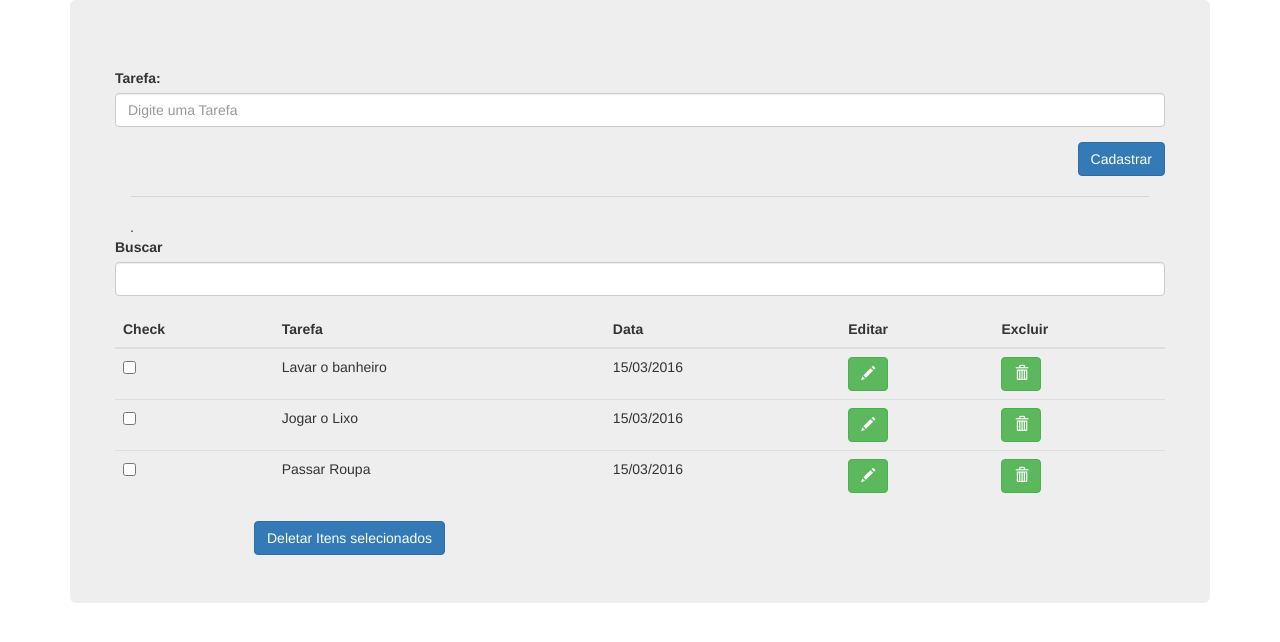
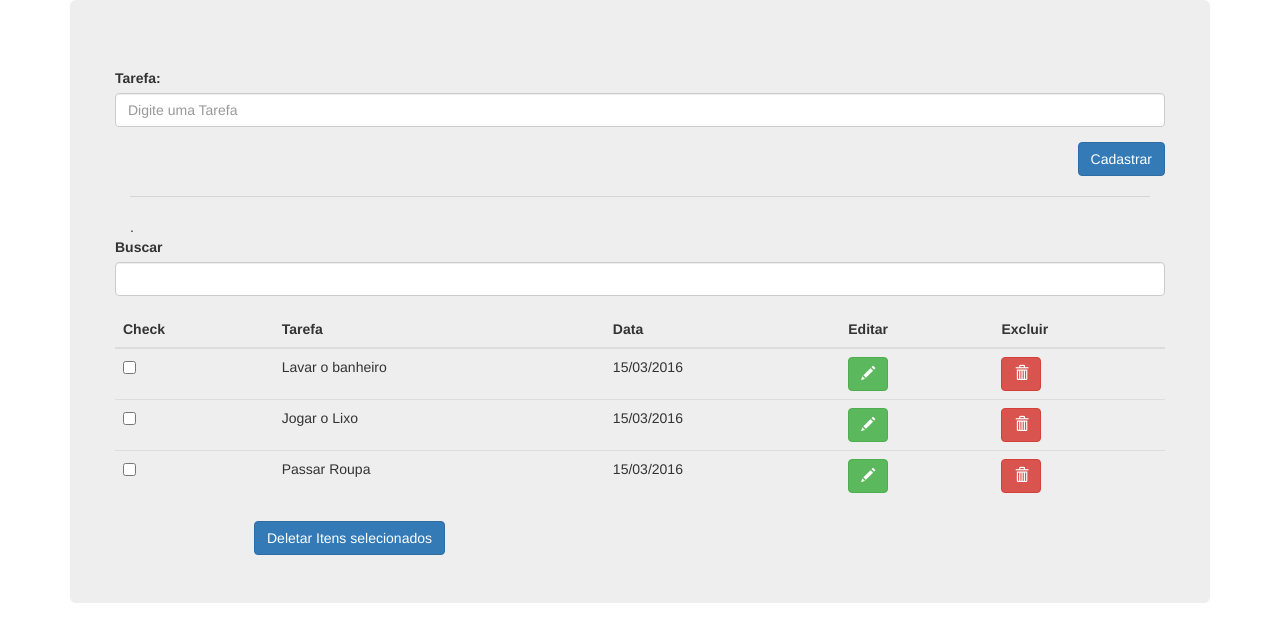
Before and after one commit to edirleipizatto/curso-angularjs-ciss, a plain HTML site: page index.html in a window 1280 px wide. Drawn offline with Linux system fonts and the light colour scheme.

Commit message:
btn danger no botao excluir

```diff
--- a/index.html
+++ b/index.html
@@ -55,7 +55,7 @@
 							</button>
 						</td>
 						<td>
-							<button class="btn btn-success" ng-click="deletaTarefa($index)">
+							<button class="btn btn-danger" ng-click="deletaTarefa($index)">
 								<i class="glyphicon glyphicon-trash"> </i>
 							</button>
 						</td>
```
